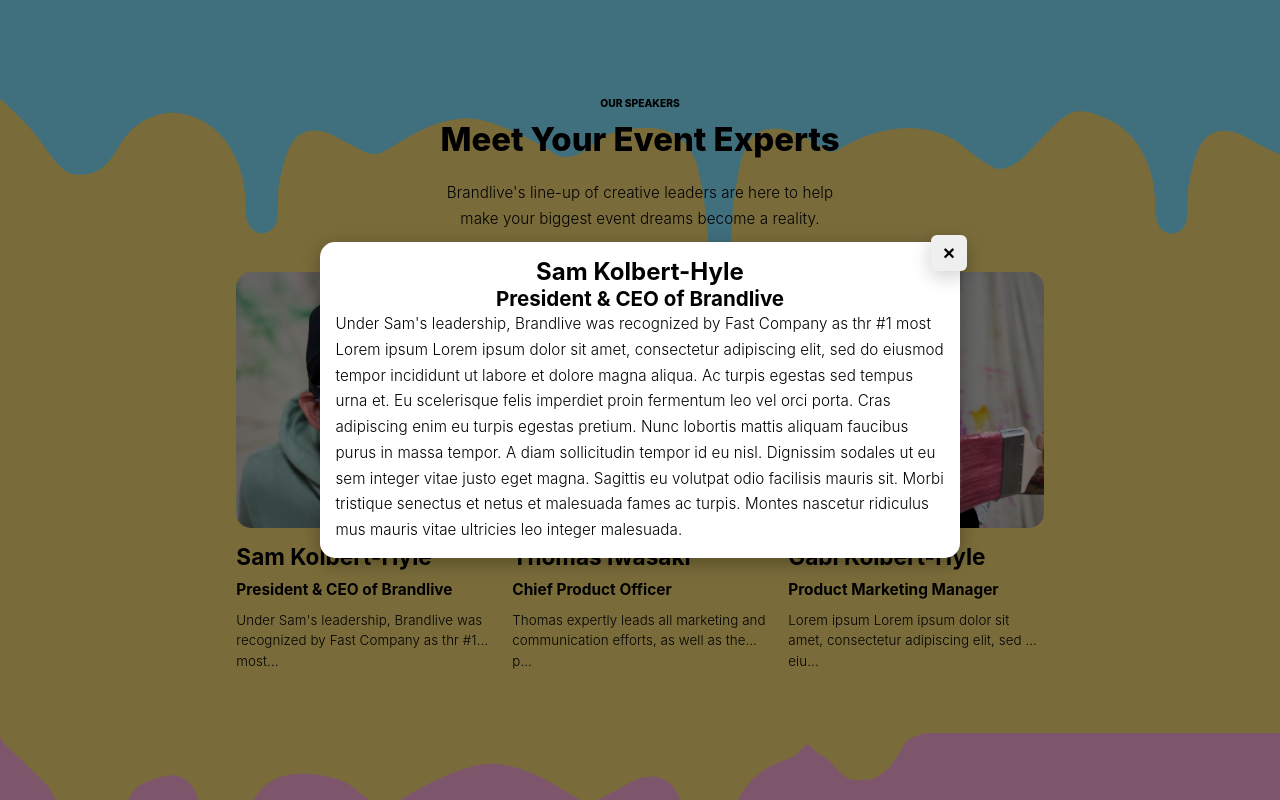
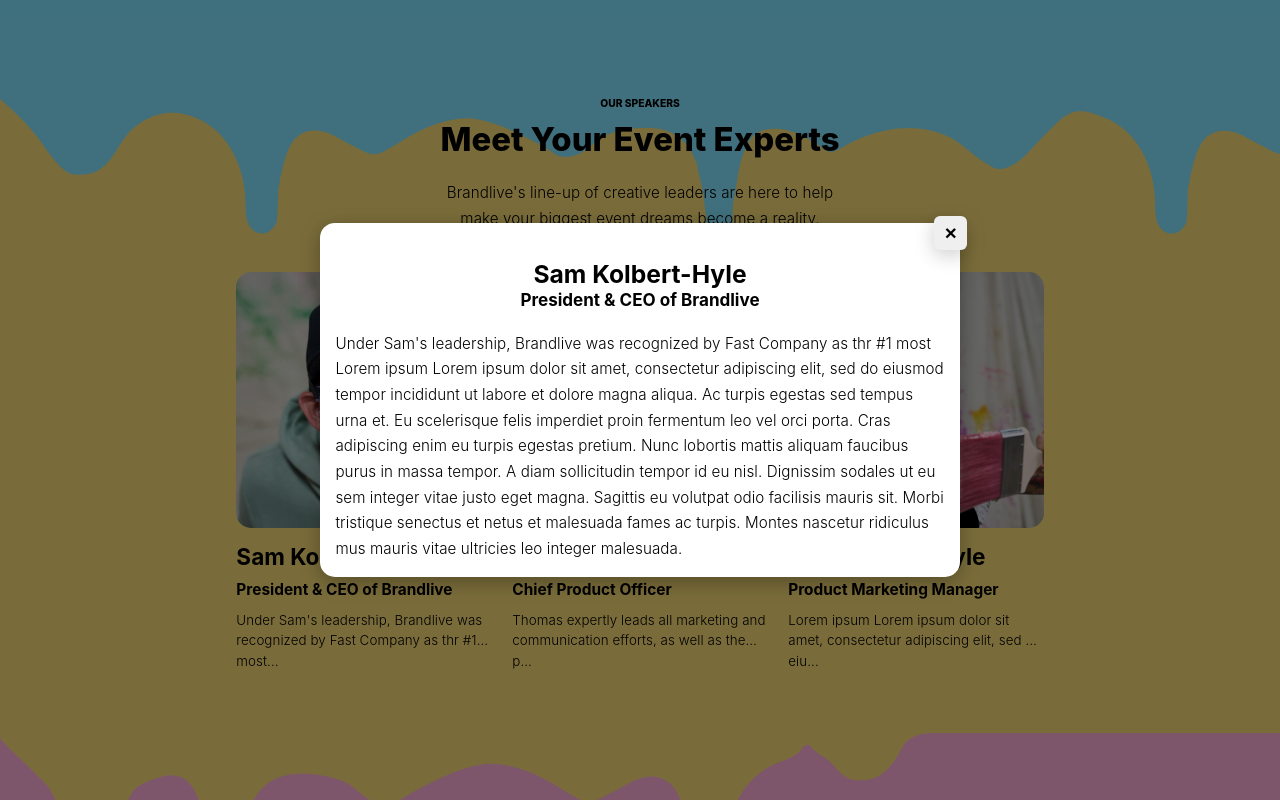
Before and after one commit to tunztunztunz/brandlive-challenge, a React (Create React App) app: page / in a window 1280 px wide. Both pictures are taken after a click on the picture 364 px from the left and 918 px from the top of the page. Shown: the part 518-1318 px from the top of the page. Built offline with nearby package versions, Linux system fonts and the light colour scheme.

Commit message:
modal styling

```diff
--- a/src/components/common/Modal.module.css
+++ b/src/components/common/Modal.module.css
@@ -16,7 +16,7 @@
 }
 
 .modal {
-  width: 50vw;
+  width: 75vw;
   height: auto;
   background-color: white;
   z-index: 10;
@@ -29,6 +29,15 @@
   text-align: center;
 }
 
+.modalContent h4 {
+  font-size: 1.2rem;
+  margin-top: 1rem;
+}
+
+.modalContent h5 {
+  margin-bottom: 1rem;
+}
+
 .modalContent p {
   text-align: left;
 }
@@ -36,7 +45,7 @@
 .closeBtn {
   cursor: pointer;
   font-weight: 700;
-  padding: 6px 12px;
+  padding: .25rem .5rem;
   border-radius: 6px;
   border: none;
   font-size: 1rem;
@@ -56,5 +65,7 @@
 }
 
 @media screen and (min-width: 1024px) {
-
+  .modal {
+    width: 50vw;
+  }
 }
--- a/src/components/common/Modal.tsx
+++ b/src/components/common/Modal.tsx
@@ -10,8 +10,8 @@
       <div className={styles.modal}>
         <button className={styles.closeBtn} onClick={() => setIsOpen(false)}>&times;</button>
         <div className={styles.modalContent}>
-          <h3>{name}</h3>
-          <h4>{position}</h4>
+          <h4>{name}</h4>
+          <h5>{position}</h5>
           <p>{bio}</p>
         </div>
       </div>
```
